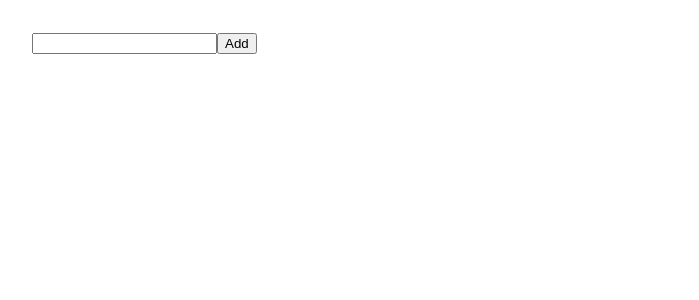
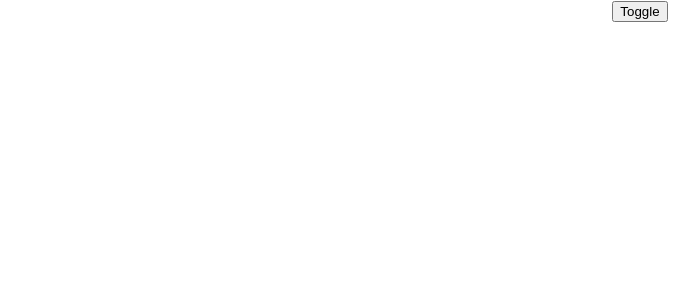
Before and after one commit to longden214/react-hooks-tutorial, a React (Create React App) app: page / in a window 1280 px wide. Shown: the top 300 px of the page, without its empty margins (0-699 px from the left). Built offline with nearby package versions, Linux system fonts and the light colour scheme.

Commit message:
using the useLayoutEffect

```diff
--- a/src/App.js
+++ b/src/App.js
@@ -1,62 +1,18 @@
-import {useState} from 'react';
 import './App.css';
 
+import { useState } from "react";
+import Content from './Content';
+
 function App() {
-  // VD: Counter
-  // const [counter,setCounter] = useState(1)
-
-  // const handleUpdate = () => (
-  //   setCounter(counter + 1)
-  // )
-
-  // return (
-  //   <div className="App">
-  //       <h1>{counter}</h1>
-  //       <button onClick={handleUpdate}>Increase</button>
-  //   </div>
-  // );
-
-  //--------------------------------------------------------------
-  // VD: TodoList
-
-  const [job, setJob] = useState('')
-  const [jobs, setJobs] = useState(()=>{
-
-    const storageJobs = JSON.parse(localStorage.getItem('jobs'));
-
-    return storageJobs ?? [];
-  });
-
-  const handleSubmit = () => {
-    setJobs(prev => {
-      const newJobs = [...prev,job];
-
-      // save to local storage
-      localStorage.setItem('jobs', JSON.stringify(newJobs))
-
-      return newJobs;
-    })
-
-    setJob('')
-  }
+  const [btnToggle,setBtnToggle] = useState(false);
 
   return (
-    <div style={{padding:32}}>
-      <input
-      value={job}
-      onChange={e => setJob(e.target.value)} />
+    <div className="App">
+      <button type="button" onClick={() => (setBtnToggle(!btnToggle))}>Toggle</button>
+      {btnToggle && <Content/>}
 
-      <button onClick={handleSubmit}>Add</button>
-
-      <ul>
-        {
-          jobs.map((job,index) =>(
-            <li key={index}>{job}</li>
-          ))
-        }
-      </ul>
     </div>
-  )
+  );
 }
 
 export default App;
--- /dev/null
+++ b/src/Content.js
@@ -0,0 +1,27 @@
+
+import { useState,useLayoutEffect } from "react";
+
+function Content(){
+    const [count,setCount] = useState(0)
+
+    useLayoutEffect(() => {
+        if (count > 3) {
+            setCount(0)
+        }
+    },[count])
+
+    const handleRun = () => {
+        setCount(count+1)
+    }
+
+    return (
+        <div>
+            <h1>{count}</h1>
+            <button
+            onClick={handleRun}
+            >Run</button>
+        </div>
+    )
+}
+
+export default Content
```
